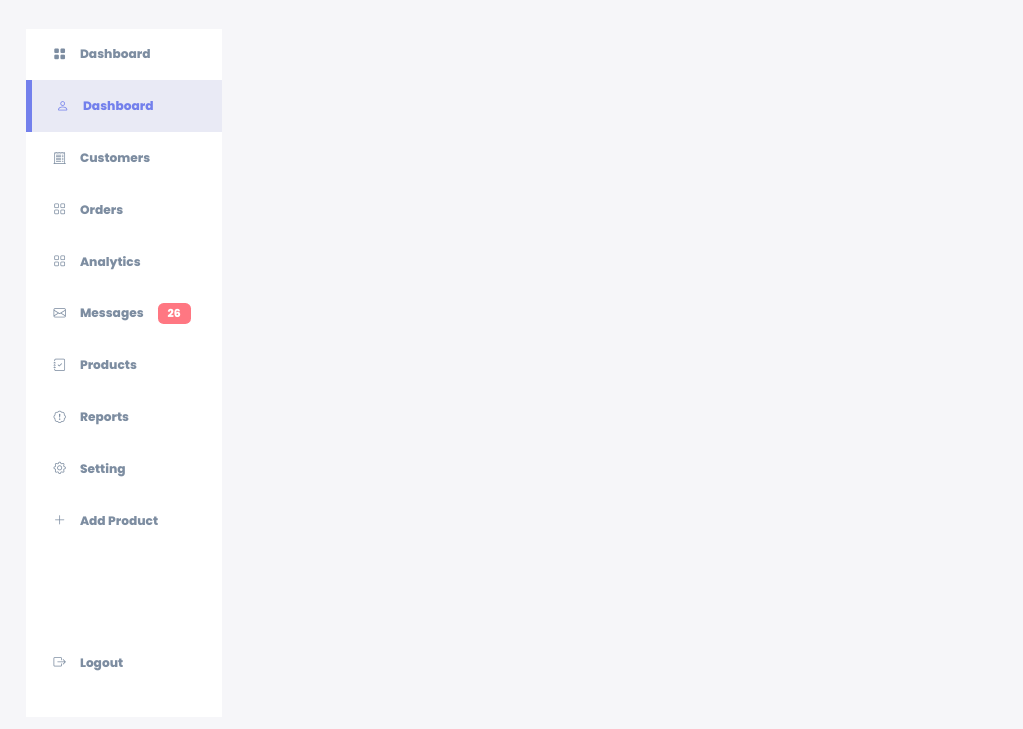
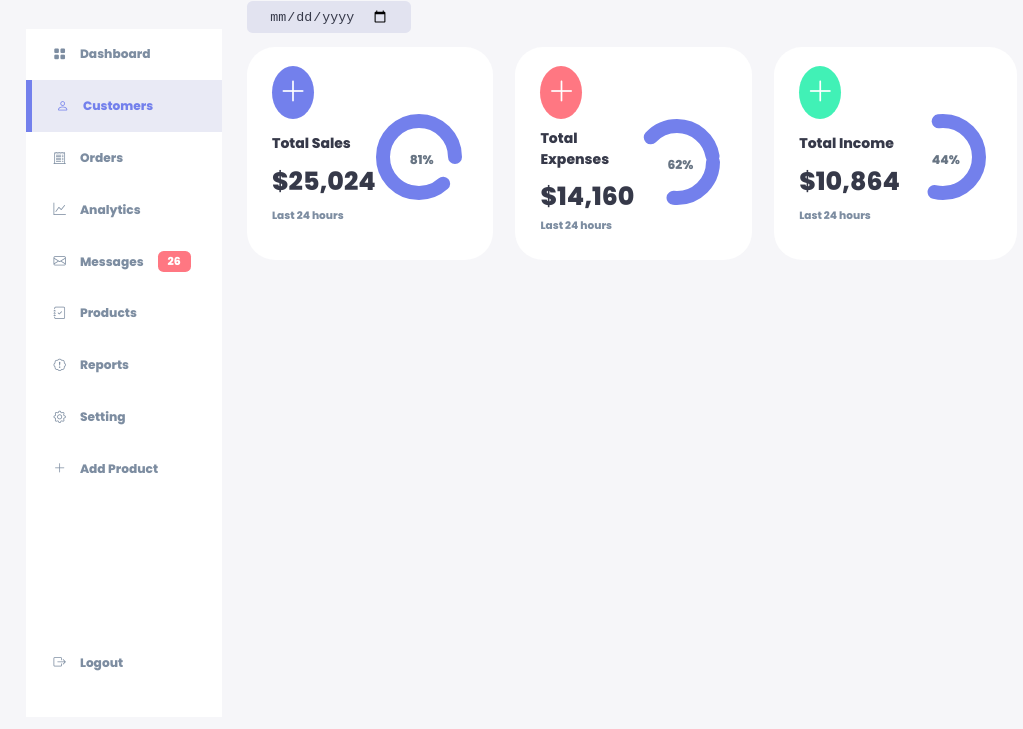
Before and after one commit to Isaac0759/Admin_dashboard, a plain HTML site: page index.html in a window 1280 px wide. Shown: the part 71-800 px from the top of the page, without its empty margins (0-1023 px from the left). Drawn offline with nearby package versions, Linux system fonts and the light colour scheme.

Commit message:
mise a jour

```diff
--- a/assets/css/style.css
+++ b/assets/css/style.css
@@ -49,6 +49,7 @@ body {
     background-color: #f6f6f9;
     user-select: none;
     overflow-x: hidden;
+    color: var(--color-dark);
 }
 
 .container {
@@ -223,3 +224,112 @@ aside .sidebar .message-count {
     font-size: 11px;
     border-radius: var(--border-raduis-1);
 }
+
+/* ========================== MAIN ========================== */
+
+main {
+    margin-top: 1.4rem;
+}
+
+main .date {
+    display: inline-block;
+    background: var(--color-light);
+    border-radius: var(--border-raduis-1);
+    margin-top: 1rem;
+    padding: 0.5rem 1.6rem;
+}
+
+main .date input[type='date'] {
+    background: transparent;
+    color: var(--color-dark);
+}
+
+main .insights {
+    display: grid;
+    grid-template-columns: repeat(3, 1fr);
+    gap: 1.6rem;
+}
+main .insights > div {
+    background: var(--color-white);
+    padding: var(--card-padding);
+    border-radius: var(--card-border-raduis);
+    margin-top: 1rem;
+    box-sizing: var(--box-shadow);
+    transition: all 300ms ease;
+}
+
+main .insights > div:hover {
+    box-shadow: none;
+}
+
+main .insights > div span {
+    background: var(--color-primary);
+    padding: 0.5rem;
+    border-radius: 50%;
+    color: var(--color-white);
+    font-size: 2rem;
+}
+
+main .insights > div.expenses span{
+    background: var(--color-dander);
+}
+main .insights > div.income span{
+    background: var(--color-success);
+}
+
+main .insights > div .middle {
+    display: flex;
+    align-items: center;
+    justify-content: space-between;
+}
+
+main .insights h3 {
+    margin: 1rem 0 0.6rem;
+    font-size: 1rem;
+}
+
+main .insights .progress {
+    position: relative;
+    width: 92px;
+    height: 92px;
+    border-radius: 50%;
+}
+
+main .insights svg {
+    width: 7rem;
+    height: 7rem;
+}
+
+main .insights svg circle {
+    fill: none;
+    stroke: var(--color-primary);
+    stroke-width: 14;
+    stroke-linecap: round;
+    transform: translate(5px, 5px);
+    stroke-dasharray: 110;
+    stroke-dashoffset: 92;
+}
+
+main .insights .sales svg circle {
+    stroke-dashoffset: -30;
+    stroke-dasharray: 200;
+}
+main .insights .expenses svg circle {
+    stroke-dashoffset: 20;
+    stroke-dasharray: 80;
+}
+main .insights .income svg circle {
+    stroke-dashoffset: 35;
+    stroke-dasharray: 100;
+}
+
+main .insights .progress .number {
+    top: 0px;
+    left: 0px;
+    width: 100%;
+    height: 100%;
+    display: flex;
+    position: absolute;
+    align-items: center;
+    justify-content: center;
+}
--- a/index.html
+++ b/index.html
@@ -30,18 +30,14 @@
                 </a>
                 <a href="#" class="active">
                     <span class="material-icons-sharp"><i class="bi bi-person"></i></span>
-                    <h3>Dashboard</h3>
+                    <h3>Customers</h3>
                 </a>
                 <a href="#">
                     <span class="material-icons-sharp"><i class="bi bi-receipt-cutoff"></i></span>
-                    <h3>Customers</h3>
-                </a>
-                <a href="#">
-                    <span class="material-icons-sharp"><i class="bi bi-grid"></i></span>
                     <h3>Orders</h3>
                 </a>
                 <a href="#">
-                    <span class="material-icons-sharp"><i class="bi bi-grid"></i></span>
+                    <span class="material-icons-sharp"><i class="bi bi-graph-up"></i></span>
                     <h3>Analytics</h3>
                 </a>
                 <a href="#">
@@ -71,6 +67,74 @@
                 </a>
             </div>
         </aside>
+        <!-- ------------------- END OF ASIDE ------------------------>
+        <main>
+            <h1>Dashboard</h1>
+
+            <div class="date">
+                <input type="date">
+            </div>
+
+            <div class="insights">
+                <div class="sales">
+                    <span class="material-icons-sharp"><i class="bi bi-plus-lg"></i></span>
+                    <div class="middle">
+                        <div class="left">
+                            <h3>Total Sales</h3>
+                            <h1>$25,024</h1>
+                        </div>
+                        <div class="progress">
+                            <svg>
+                                <circle cx="38" cy="38" r="36"></circle>
+                            </svg>
+                            <div class="number">
+                                <p>81%</p>
+                            </div>
+                        </div>
+                    </div>
+                    <small class="text-muted">Last 24 hours </small>
+                </div>
+                <!-- ------------------ END OF SALES -------------------->
+                <div class="expenses">
+                    <span class="material-icons-sharp"><i class="bi bi-plus-lg"></i></span>
+                    <div class="middle">
+                        <div class="left">
+                            <h3>Total Expenses</h3>
+                            <h1>$14,160</h1>
+                        </div>
+                        <div class="progress">
+                            <svg>
+                                <circle cx="38" cy="38" r="36"></circle>
+                            </svg>
+                            <div class="number">
+                                <p>62%</p>
+                            </div>
+                        </div>
+                    </div>
+                    <small class="text-muted">Last 24 hours </small>
+                </div>
+                <!-- ------------------ END OF EXPENSE -------------------->
+                <div class="income">
+                    <span class="material-icons-sharp"><i class="bi bi-plus-lg"></i></span>
+                    <div class="middle">
+                        <div class="left">
+                            <h3>Total Income</h3>
+                            <h1>$10,864</h1>
+                        </div>
+                        <div class="progress">
+                            <svg>
+                                <circle cx="38" cy="38" r="36"></circle>
+                            </svg>
+                            <div class="number">
+                                <p>44%</p>
+                            </div>
+                        </div>
+                    </div>
+                    <small class="text-muted">Last 24 hours </small>
+                </div>
+                <!-- ------------------ END OF INCOME -------------------->
+        </main>
+
     </div>
 
 
```
